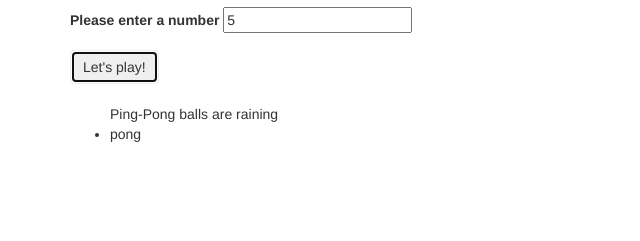
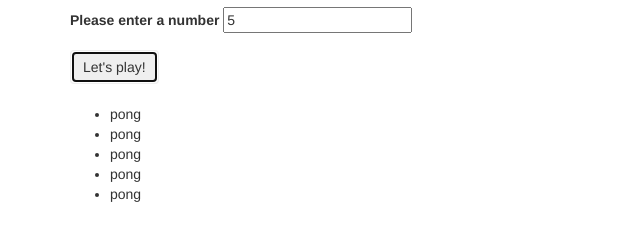
Before and after one commit to JonToler/Ping-Pong, a plain HTML site: page index.html in a window 1280 px wide. Both pictures are taken after typing "5" into the empty fields and a click on the button "Let's play!". Shown: the part 109-350 px from the top of the page, without its empty margins (0-640 px from the left). Drawn offline with Linux system fonts and the light colour scheme.

Commit message:
fixed issues with Pingpongtable array

```diff
--- a/css/styles.css
+++ b/css/styles.css
@@ -1,3 +1,3 @@
-#hidden1{
+#hidden{
   display: none;
 }
--- a/index.html
+++ b/index.html
@@ -17,11 +17,10 @@
         <label for="digits">Please enter a number</label>
         <input id="digits" type="number" class="format-control" placeholder="Number">
       </div>
-      <button id="btn1" type="submit" class="btn btn-sucess">Let's play!</button>
+      <button type="submit" class="btn btn-sucess">Let's play!</button>
       <br>
       <br>
-      <ul id="hidden1">
-        Ping-Pong balls are raining <li id="numResults"></li>
+      <ul id="hidden">
       </ul>
     </form>
   </div>
--- a/js/scripts.js
+++ b/js/scripts.js
@@ -1,32 +1,30 @@
 //Business logic
-function pingPong(digits){
-  var ball = parseInt(digits);
-  var pinPongTable;
-
-
-for (i = 1; i <= 100; i ++){
+var pingPongTable = [];
+function pingPong(digits) {
+  pinPongTable = [];
+  for (var i = 1; i <= digits; i ++) {
     if ((digits % 5 === 0)&&(digits % 3 === 0)){
-      return "ping pong";
-    }else if (digits % 3 === 0){
-        return "ping";
-    }else if (digits % 5 === 0){
-        return "pong";
-
-      }
+      pingPongTable.push("ping pong");
+    } else if (digits % 3 === 0){
+      pingPongTable.push("ping");
+    } else if (digits % 5 === 0){
+      pingPongTable.push("pong");
+    }else {
+      pingPongTable.push(i);
     }
-    return ball;
-}
-
+  };
+  return pingPongTable;
+};
 //UI logic
 $(document).ready(function(){
   $("form#pingPong").submit(function(event){
-    $("#btn1").click(function(){
-      $("#hidden").append(ball);
-    });
-    $("#hidden1").hide();
+    $("#hidden").hide();
     var number = pingPong($("#digits").val());
-    $("#numResults").text(number);
-    $("#hidden1").slideDown();
+    for (var i = 0; i < pingPongTable.length; i++){
+      $("#hidden").append("<li>" + pingPongTable[i] + "</li>");
+      };
+    $("#hidden").slideDown();
+
     event.preventDefault();
   });
 });
```
